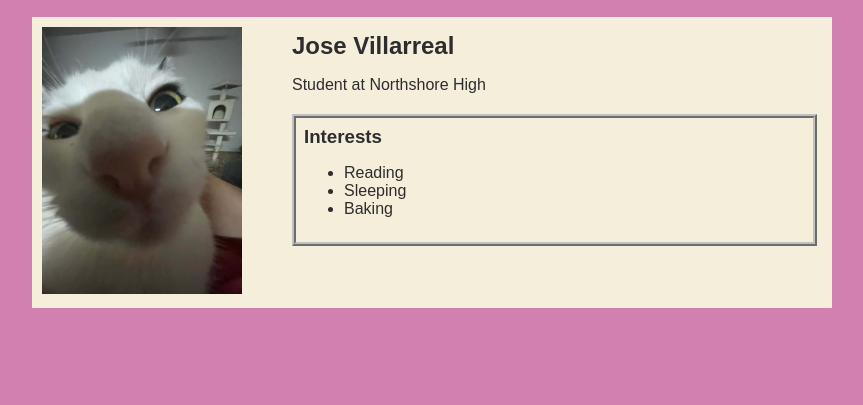
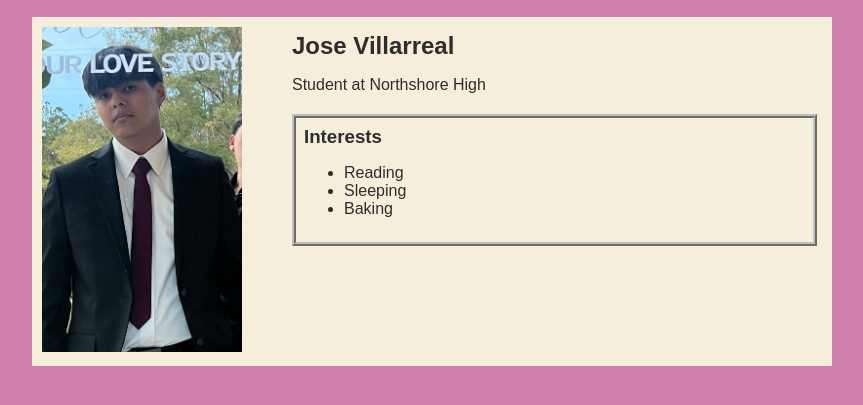
Before and after one commit to josevillarreal664/josevillarreal664.github.io, a plain HTML site: page index.html in a window 1280 px wide. Shown: the part 69-474 px from the top of the page, without its empty margins (208-1071 px from the left). Drawn offline with Linux system fonts and the light colour scheme.

Commit message:
changed pfp

```diff
--- a/index.html
+++ b/index.html
@@ -22,7 +22,7 @@
       <main>
         <!-- Sidebar section -->
         <div class="sidebar">
-          <img class="sidebar-img" src="images/cat pfp.jpg">
+          <img class="sidebar-img" src="images/IMG_5011.jpeg">
         </div>
         <!-- Content section -->
         <div class="content">
```
Also changed, not shown: images/IMG_5011.jpeg (added), images/cat pfp.jpg (deleted), portfolio.html (line endings or trailing spaces).
